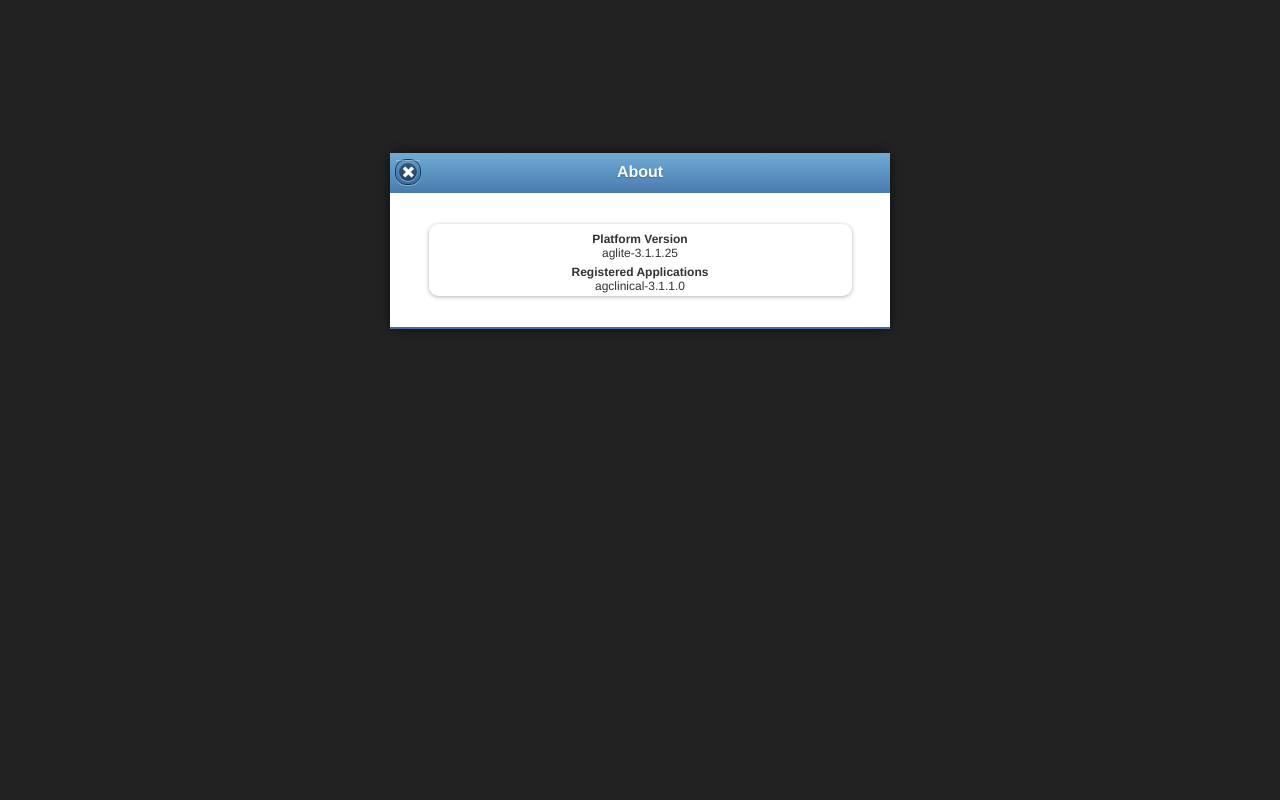
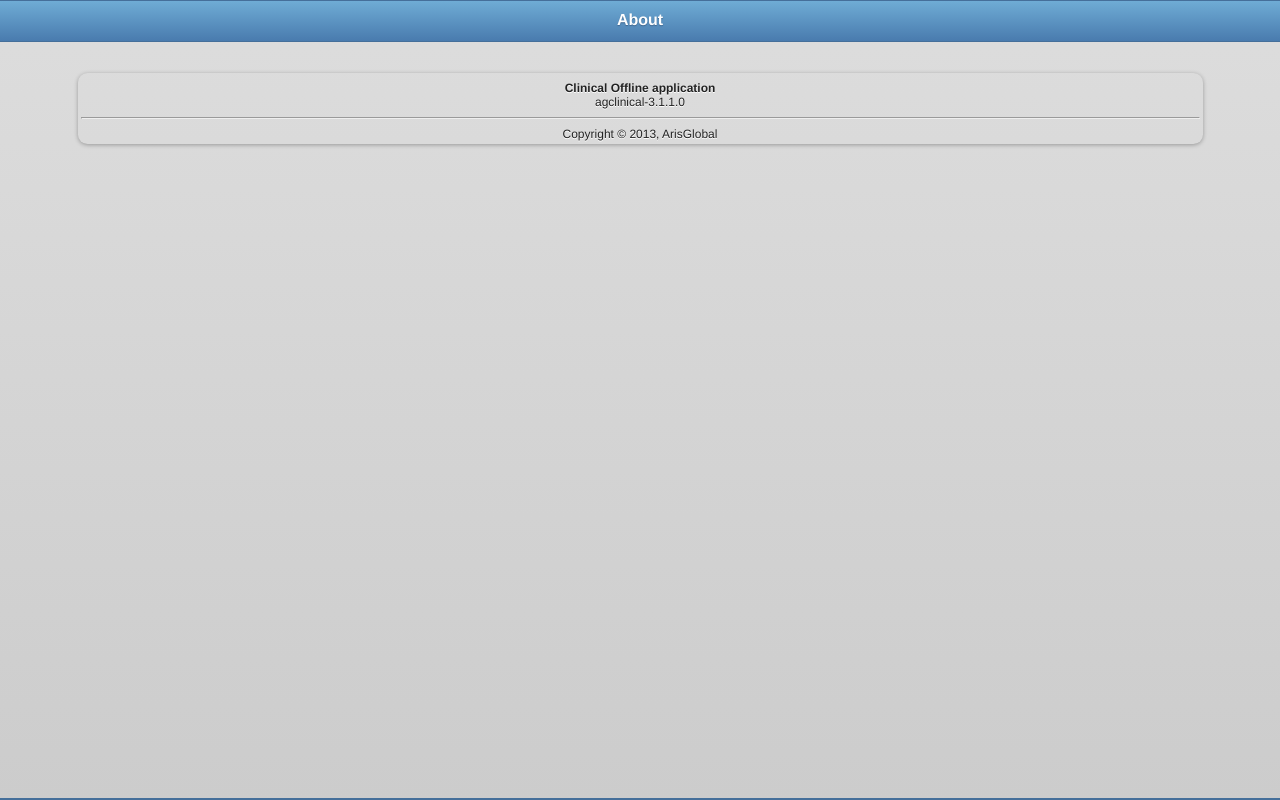
Before and after one commit to ganeshbhyravi/sample, a plain HTML site: page pages/about.html in a window 1280 px wide. Drawn offline with Linux system fonts and the light colour scheme.

Commit message:
Update about.html
popup to window

```diff
--- a/pages/about.html
+++ b/pages/about.html
@@ -30,12 +30,12 @@
 		jQuery.ajaxSetup ({
             cache: true
         });
-
+		alert('hi');
 	</script>
 
 	</head>
 <body>
-<div data-role="dialog" id="about" data-theme="d" data-pageName="">
+<div data-role="page" id="about" data-theme="b" data-pageName="" data-add-back-btn="true">
 		<script>
 		var mobileReqKey = "mobile";
 		var recordId = "";
@@ -46,7 +46,6 @@
 		prevMenus = [];
 		document.title = '';
 		$(function(){
-			$('#about-pv').html(AgClinicalMobileUtil.platformVersion);
 			$('#about-apps').html(AgClinicalMobileUtil.version);
 		});
 	</script>
@@ -61,10 +60,10 @@
     <tbody>
         <tr>
         <td>
-            <div class="ag-about-label">Platform Version</div>
-            <div class="ag-about-text" id="about-pv"></div>
-            <div class="ag-about-label">Registered Applications</div>
+            <div class="ag-about-label">Clinical Offline application</div>
 			<div class="ag-about-text" id="about-apps"></div>
+			<hr/>
+            <div class="ag-about-text" id="about-pv">Copyright © 2013, ArisGlobal</div>
 		</td>
         </tr>
 	</tbody>
```
